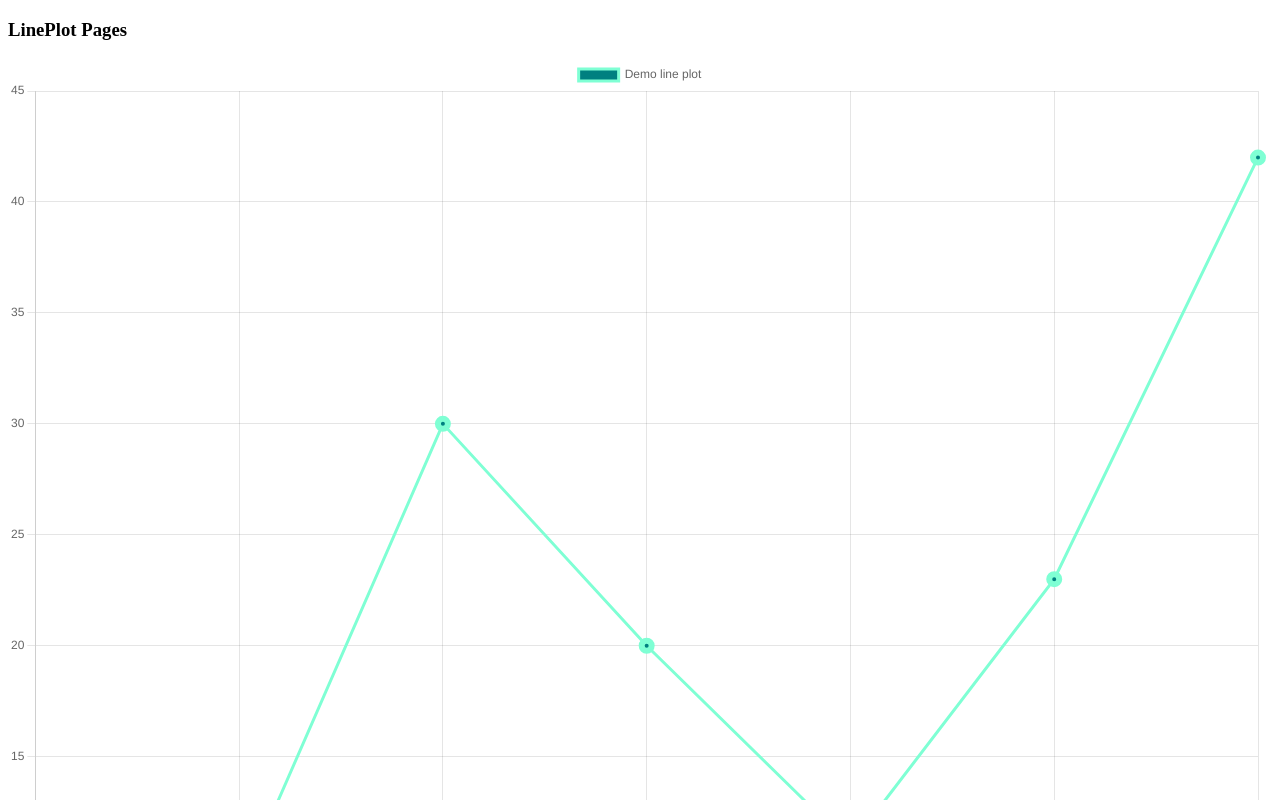
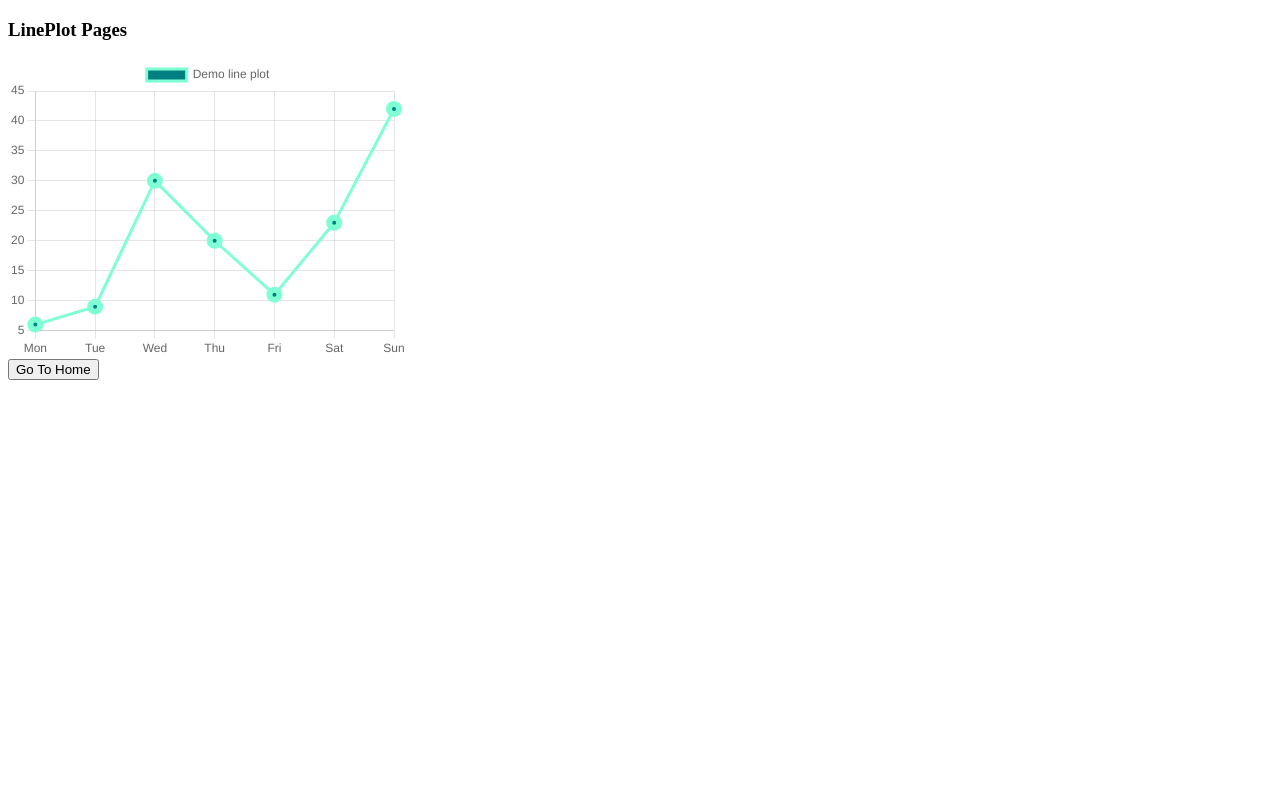
Before and after one commit to hiroharu8864/react-covid19-display, a React (Create React App) app: page /lineplot in a window 1280 px wide. Shown: the top 800 px of the page. Built offline with nearby package versions, Linux system fonts and the light colour scheme.

Commit message:
グラフ表示完了

```diff
--- a/src/components/pages/LinePlot.tsx
+++ b/src/components/pages/LinePlot.tsx
@@ -5,8 +5,10 @@ import { Line } from "react-chartjs-2";
 
 Chart.register(...registerables);
 
+const weekLabel = ["Mon", "Tue", "Wed", "Thu", "Fri", "Sat", "Sun"];
+
 const data = {
-  labels: ["Mon", "Tue", "Wed", "Thu", "Fri", "Sat", "Sun"],
+  labels: weekLabel,
   datasets: [
     {
       label: "Demo line plot",
@@ -18,6 +20,11 @@ const data = {
   ]
 };
 
+const options = {
+  maintainAspectRatio: false,
+  responsive: false
+};
+
 export const LinePlot: FC = memo(() => {
   const navigate = useNavigate();
   const onClickHome = useCallback(() => {
@@ -27,7 +34,7 @@ export const LinePlot: FC = memo(() => {
   return (
     <>
       <h3>LinePlot Pages</h3>
-      <Line height={300} width={400} data={data} />
+      <Line height={300} width={400} data={data} options={options} />
       <button onClick={onClickHome}>Go To Home</button>
     </>
   );
```
